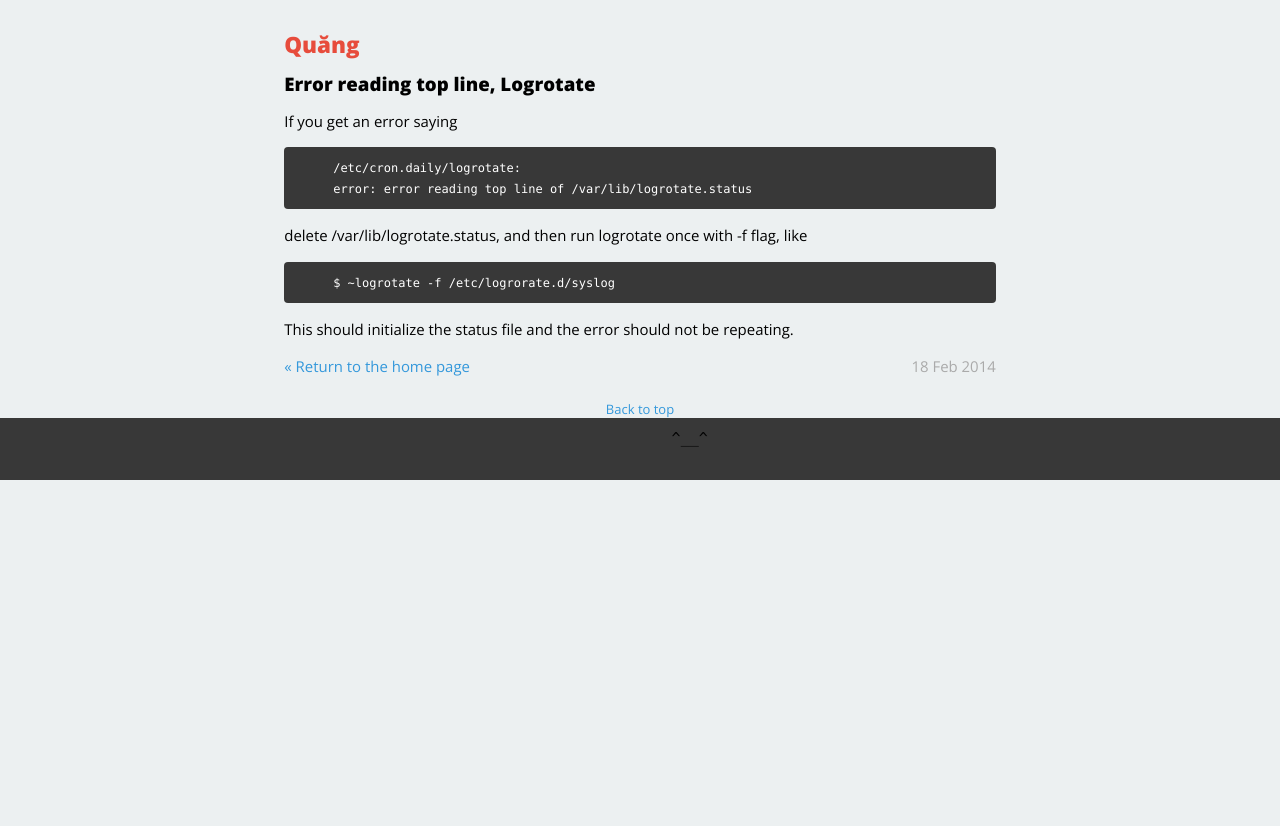
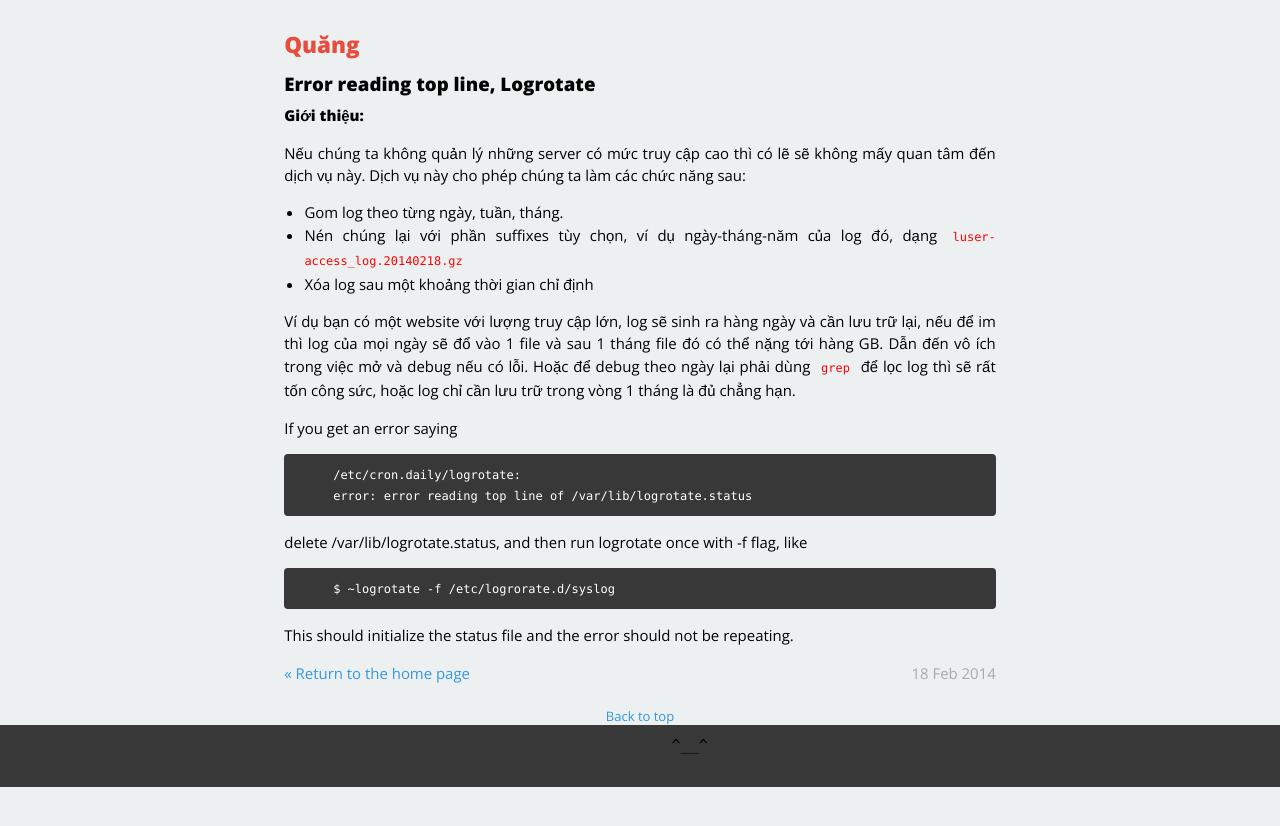
Before and after one commit to gitter-badger/xluffy.github.io, a Jekyll site: the page built from _posts/2014-02-17-logrotate-error-top-line.md, in a window 1280 px wide. Shown: the top 826 px of the page. Built offline with Jekyll 4.4.1, drawn with Linux system fonts in a browser that asks for light colours; Markdown is read by kramdown in place of the engine named in the settings.

Commit message:
[add] Thêm mô tả cho dịch vụ
- logrotate sử dụng làm gì, khi nào nên sử dụng

```diff
--- a/_posts/2014-02-17-logrotate-error-top-line.md
+++ b/_posts/2014-02-17-logrotate-error-top-line.md
@@ -5,6 +5,22 @@ date:   2014-02-18
 tags: log, nginx, apache, linux
 description: "Error reading top line, Logrotate"
 ---
+
+### Giới thiệu:
+
+Nếu chúng ta không quản lý những server có mức truy cập cao thì có lẽ sẽ không mấy quan tâm đến
+dịch vụ này. Dịch vụ này cho phép chúng ta làm các chức năng sau:
+
+- Gom log theo từng ngày, tuần, tháng.
+- Nén chúng lại với phần suffixes tùy chọn, ví dụ ngày-tháng-năm của log đó, dạng `luser-access_log.20140218.gz`
+- Xóa log sau một khoảng thời gian chỉ định
+
+Ví dụ bạn có một website với lượng truy cập lớn, log sẽ sinh ra hàng ngày và cần lưu trữ lại, nếu để im thì log
+của mọi ngày sẽ đổ vào 1 file và sau 1 tháng file đó có thể nặng tới hàng GB. Dẫn đến vô ích trong việc mở và debug
+nếu có lỗi. Hoặc để debug theo ngày lại phải dùng `grep` để lọc log thì sẽ rất tốn công sức, hoặc log chỉ cần lưu trữ
+trong vòng 1 tháng là đủ chẳng hạn.
+
+
 
 If you get an error saying
 
```
